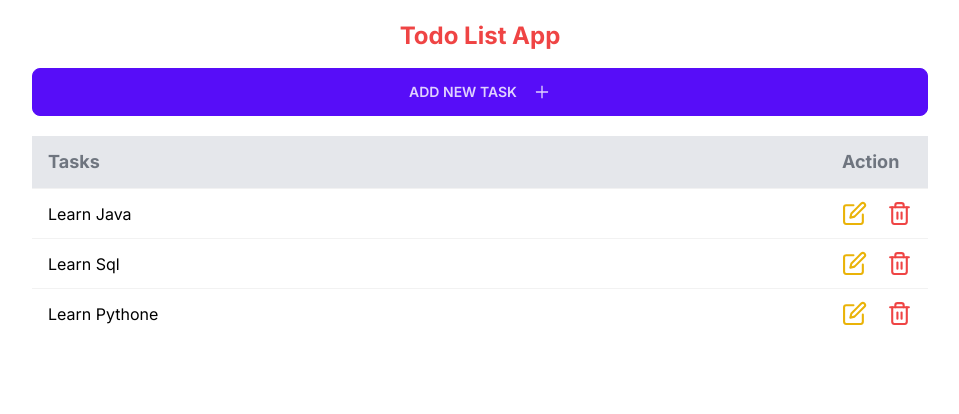
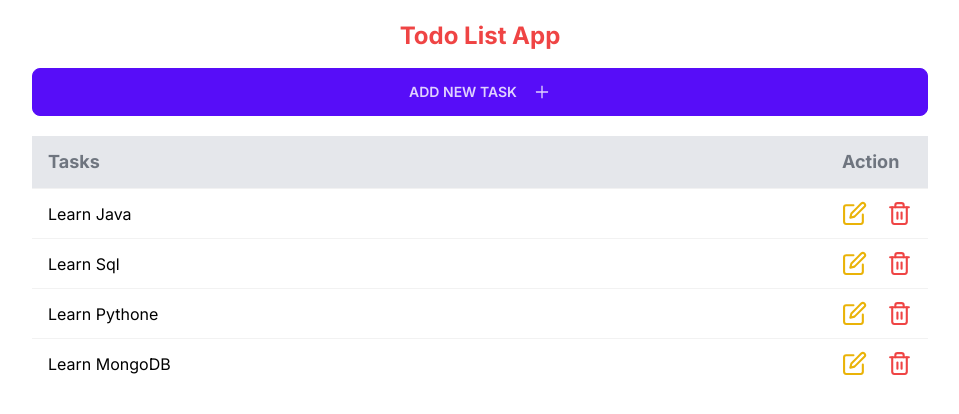
Before and after one commit to NimeshPiyumantha/Simple-To-Do_App, a Next.js app: page / in a window 1280 px wide. Shown: the top 414 px of the page, without its empty margins (160-1119 px from the left). Built offline with nearby package versions, Linux system fonts and the light colour scheme; data requests are answered from the project's data file.

Commit message:
Update Content

```diff
--- a/src/components/AddTask.tsx
+++ b/src/components/AddTask.tsx
@@ -43,7 +43,7 @@ const AddTask = () => {
               placeholder="Type here"
               className="input input-bordered w-full"
             />
-            <button type="submit" className="btn">
+            <button type="submit" className="btn bg-green-400 hover:bg-green-500">
               Submit
             </button>
           </div>
--- a/src/data/todos.json
+++ b/src/data/todos.json
@@ -11,6 +11,10 @@
     {
       "id": "fd06e39a-b629-4d2f-89ec-074dc964bedd",
       "text": "Learn  Pythone"
+    },
+    {
+      "id": "b0e74c18-a201-42e3-9a9b-9186e3882348",
+      "text": "Learn MongoDB"
     }
   ]
 }
```
